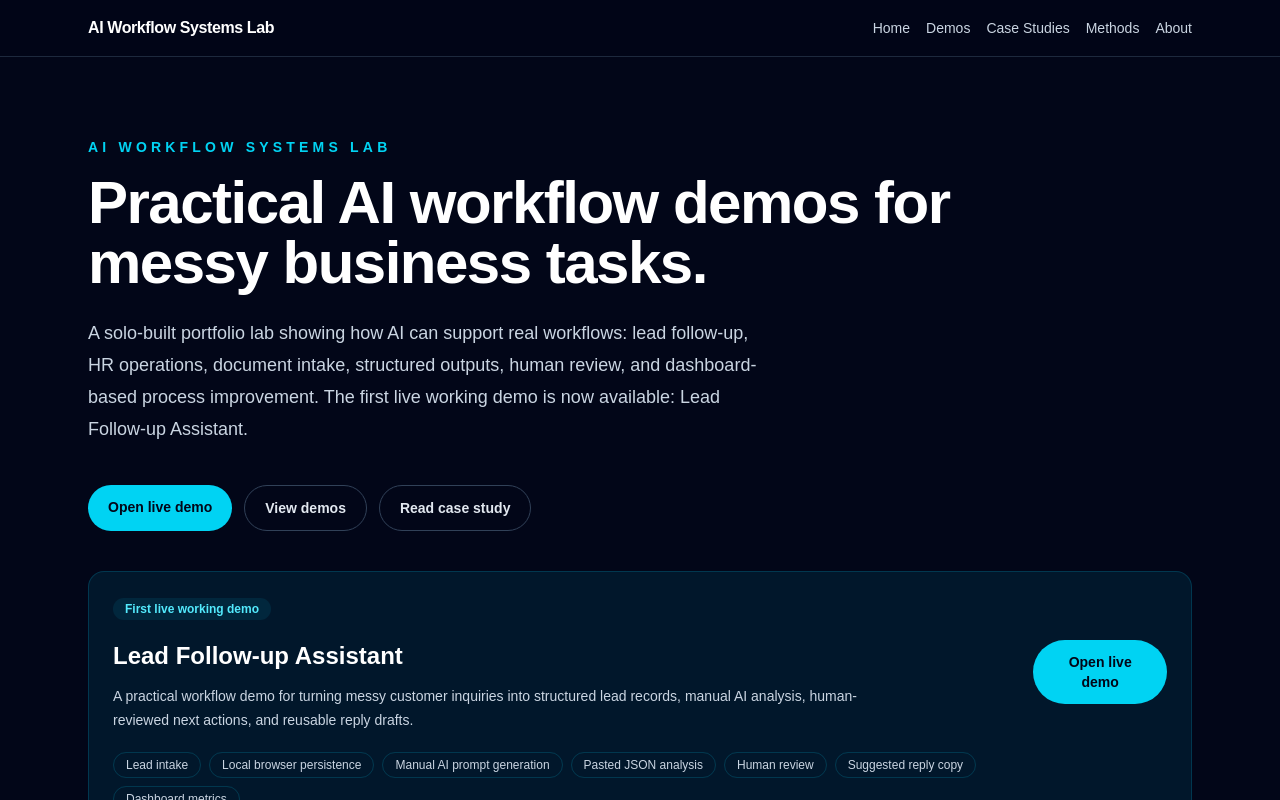
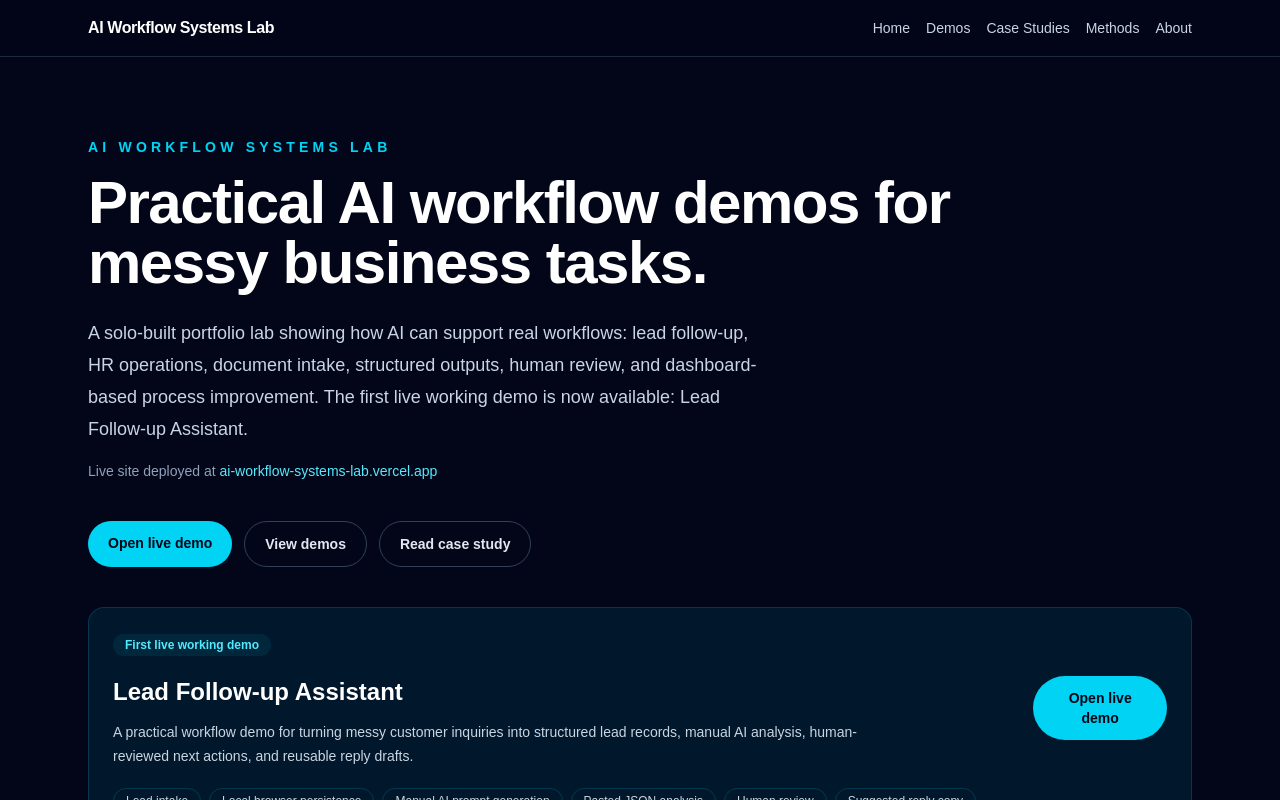
Before and after one commit to solitud3456/ai-workflow-systems-lab, a Next.js app: page / in a window 1280 px wide. Shown: the top 800 px of the page. Built offline with nearby package versions, Linux system fonts and the light colour scheme.

Commit message:
Add live deployment links

```diff
--- a/src/app/page.tsx
+++ b/src/app/page.tsx
@@ -41,6 +41,15 @@ export default function Home() {
           lead follow-up, HR operations, document intake, structured outputs,
           human review, and dashboard-based process improvement. The first live
           working demo is now available: Lead Follow-up Assistant.
+        </p>
+        <p className="mt-4 text-sm font-medium text-slate-400">
+          Live site deployed at{" "}
+          <a
+            href="https://ai-workflow-systems-lab.vercel.app"
+            className="text-cyan-300 transition hover:text-cyan-200"
+          >
+            ai-workflow-systems-lab.vercel.app
+          </a>
         </p>
         <div className="mt-10 flex flex-col gap-3 sm:flex-row">
           <Link
```
Also changed, not shown: 1 other file (tests, documents, lock files or other folders).
